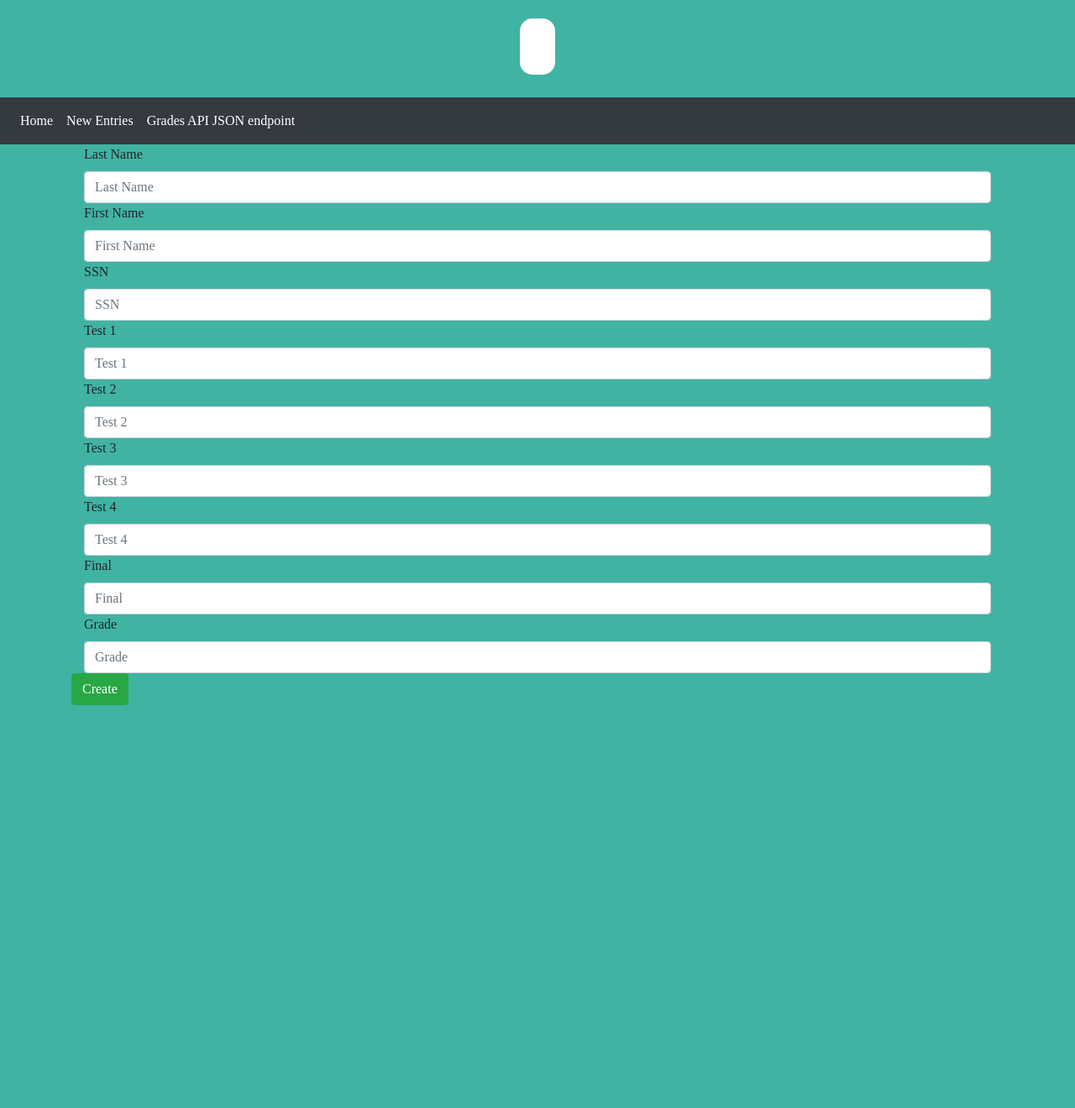
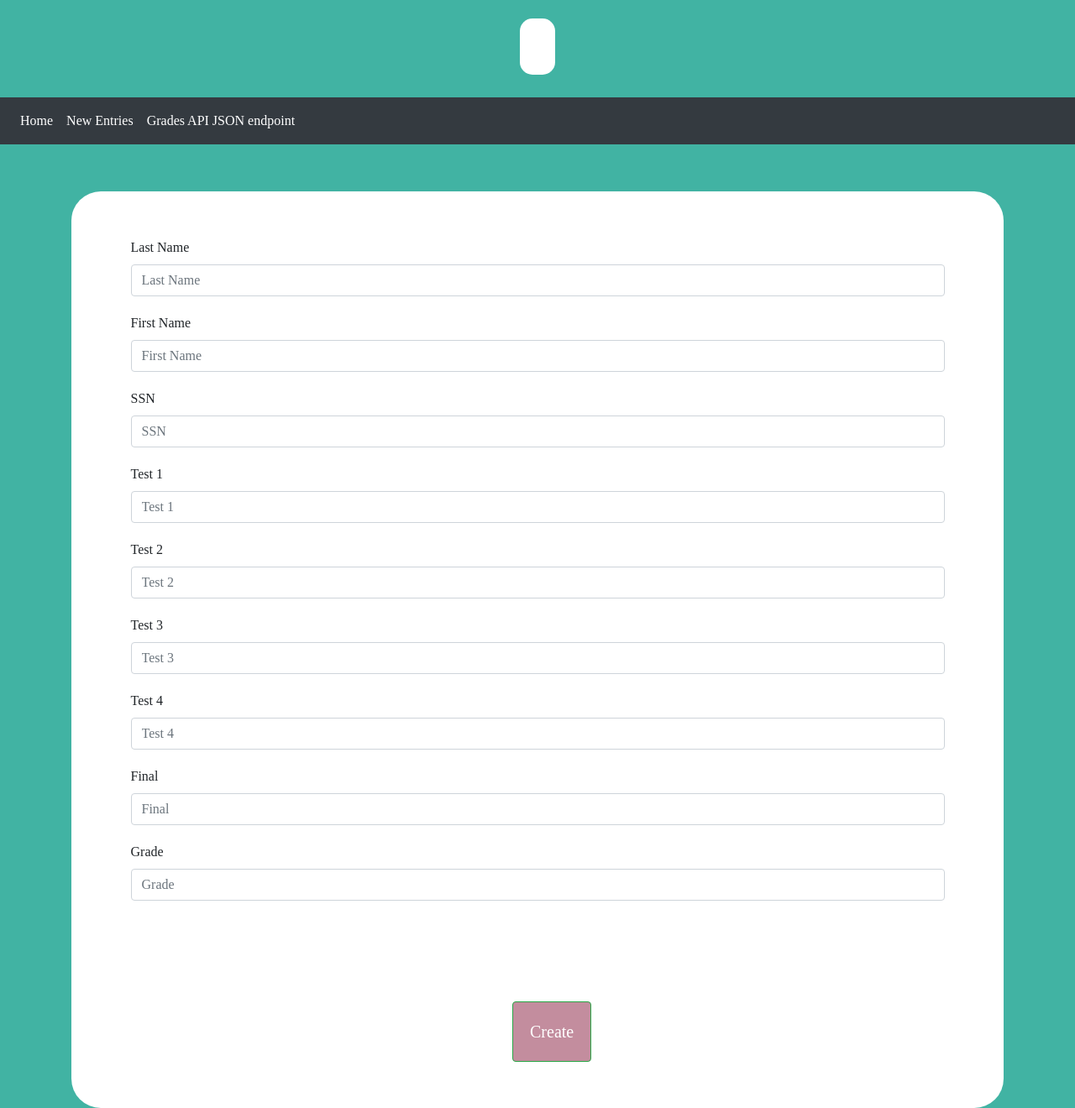
Before and after one commit to karanramani/Assignment-4-Grades-Table, a Flask app: page /grades/new in a window 1280 px wide. Shown: the whole page at 84% size. Before the commit the page ends 840 px from the top, so only its background shows below. Run offline with Flask 2, Linux system fonts and the light colour scheme; some libraries are stand-ins or nearby versions.

Commit message:
Feature: Styles added

```diff
--- a/app/templates/edit.html
+++ b/app/templates/edit.html
@@ -46,7 +46,7 @@
             <input id="Grade" type="text" class="form-control" placeholder="Grade"
                    name="Grade" value="{{grades.Grade}}">
         </div>
-    <button type="submit" class="btn btn-success" style="margin-top: 10%;margin-left: 50%;padding: 20px;font-size: 20px;">Save</button>
+    <button type="submit" class="btn btn-success" style="margin-top: 10%;margin-left: 50%;padding: 20px;font-size: 20px; background-color: #C38D9E; ">Save</button>
 
 </form>
 {% endblock %}
--- a/app/templates/index.html
+++ b/app/templates/index.html
@@ -1,8 +1,8 @@
 {% extends "layout.html" %}
 {% block content %}
-<table class="table" style="margin-top: 5%; background: white; text-align: center;">
+<table class="table" style="border-radius: 30px; margin-top: 5%; background: white; text-align: center;">
     <thead>
-    <tr>
+    <tr style="background: black; color: white; border-radius: 30px;">
         <th scope="col">Last Name</th>
         <th scope="col">First Name</th>
         <th scope="col">SSN</th>
--- a/app/templates/layout.html
+++ b/app/templates/layout.html
@@ -16,20 +16,22 @@
     <meta charset="utf-8">
     <meta content="width=device-width, initial-scale=1, shrink-to-fit=no" name="viewport">
     <link rel="stylesheet" href="https://stackpath.bootstrapcdn.com/bootstrap/4.5.2/css/bootstrap.min.css" integrity="sha384-JcKb8q3iqJ61gNV9KGb8thSsNjpSL0n8PARn9HuZOnIxN0hoP+VmmDGMN5t9UJ0Z" crossorigin="anonymous">
-
-{% if user %}
+    <p class="page-heading" style="text-align: center;padding: 20px;font-size: 40px;">
+    {% if user %}
     <title>Welcome to {{ user.username }}'s site</title>
     {% else %}
     <title>Welcome to My Site!</title>
     {% endif %}
+
+    <a href="/"  style="font-size: 22px;background: white;font-weight: bold;text-decoration: none;padding: 21px;color: black;border-radius: 15px;">{% if user %}{{ user.username }}'s Homepage{% else %}
+    <title>Welcome to My Homepage</title>
+    {% endif %}</a>
+        <title>Welcome to My Homepage</title>
+</p>
 <head>
  <body class="bg-image-custom">
 <!-- As a heading -->
-<p style="text-align: center;padding: 20px;font-size: 40px;">
-  <a href="/"  style="font-size: 22px;background: white;font-weight: bold;text-decoration: none;padding: 21px;color: black;border-radius: 15px;">{% if user %}{{ user.username }}'s Homepage{% else %}
-    <title>Welcome to My Homepage</title>
-    {% endif %}</a>
-</p>
+
 
 <nav class="navbar navbar-expand-lg navbar-dark bg-dark">
 
--- a/app/templates/new.html
+++ b/app/templates/new.html
@@ -1,51 +1,51 @@
 {% extends "layout.html" %}
 {% block content %}
     <form action="/grades/new" method="POST">
-        <div class="column">
-            <div class="col">
+        <div class="column" style="margin-top: 5%; background: white; padding: 5%; border-radius: 35px;">
+            <div class="col" style="padding-bottom: 20px;">
                 <label for="Lname">Last Name</label>
                 <input id="Lname" type="text" class="form-control" placeholder="Last Name" name="Lname" >
             </div>
-            <div class="col">
+            <div class="col" style="padding-bottom: 20px;">
                 <label for="Fname">First Name</label>
                 <input id="Fname" type="text" class="form-control" placeholder="First Name"
                 name="Fname" >
             </div>
-            <div class="col">
+            <div class="col" style="padding-bottom: 20px;">
                 <label for="ssn">SSN</label>
                 <input id="ssn" type="text" class="form-control" placeholder="SSN"
                 name="ssn" >
             </div>
-            <div class="col">
+            <div class="col" style="padding-bottom: 20px;">
                 <label for="Test1">Test 1</label>
                 <input id="Test1" type="text" class="form-control" placeholder="Test 1"
                 name="Test1" >
             </div>
-            <div class="col">
+            <div class="col" style="padding-bottom: 20px;">
                 <label for="Test2">Test 2</label>
                 <input id="Test2" type="text" class="form-control" placeholder="Test 2"
                 name="Test2" >
             </div>
-            <div class="col">
+            <div class="col" style="padding-bottom: 20px;">
                 <label for="Test3">Test 3</label>
                 <input id="Test3" type="text" class="form-control" placeholder="Test 3"
                 name="Test3" >
             </div>
-            <div class="col">
+            <div class="col" style="padding-bottom: 20px;">
                 <label for="Test4">Test 4</label>
                 <input id="Test4" type="text" class="form-control" placeholder="Test 4"
                 name="Test4" >
             </div>
-            <div class="col">
+            <div class="col" style="padding-bottom: 20px;">
                 <label for="Final">Final</label>
                 <input id="Final" type="text" class="form-control" placeholder="Final"
                 name="Final" >
             </div>
-            <div class="col">
+            <div class="col" style="padding-bottom: 20px;">
                 <label for="Grade">Grade</label>
                 <input id="Grade" type="text" class="form-control" placeholder="Grade"
                 name="Grade" >
             </div>
-            <button type="submit" class="btn btn-success">Create</button>
+            <button type="submit" style="margin-top: 10%;margin-left: 47%;padding: 20px;font-size: 20px; background-color: #C38D9E;" class="btn btn-success">Create</button>
         </form>
     {% endblock %}
--- a/app/templates/view.html
+++ b/app/templates/view.html
@@ -1,7 +1,7 @@
 {% extends "layout.html" %}
 {% block content %}
 
-<div class="card" class="m-5 p-2">
+<div class="card" style="border-radius: 30px; margin-top: 5%; padding: 65px;" class="m-5 p-2">
     <h5 class="card-title">{{ grades.Last_name }}, {{ grades.First_name }}</h5>
 
     <ul class="list-group list-group-flush">
@@ -17,7 +17,7 @@
         <a href="/edit/{{grades.id}}" class="card-link btn btn-primary">edit</a>
     </div>
 </div>
-<form action="/delete/{{grades.id}}" method="post"><button type="submit" class="btn btn-danger">Delete</button></form>
+<form action="/delete/{{grades.id}}" method="post"><button type="submit" style="margin-top: 10%;margin-left: 50%;padding: 20px;font-size: 20px;" class="btn btn-danger">Delete</button></form>
 
 
 {% endblock %}
```
